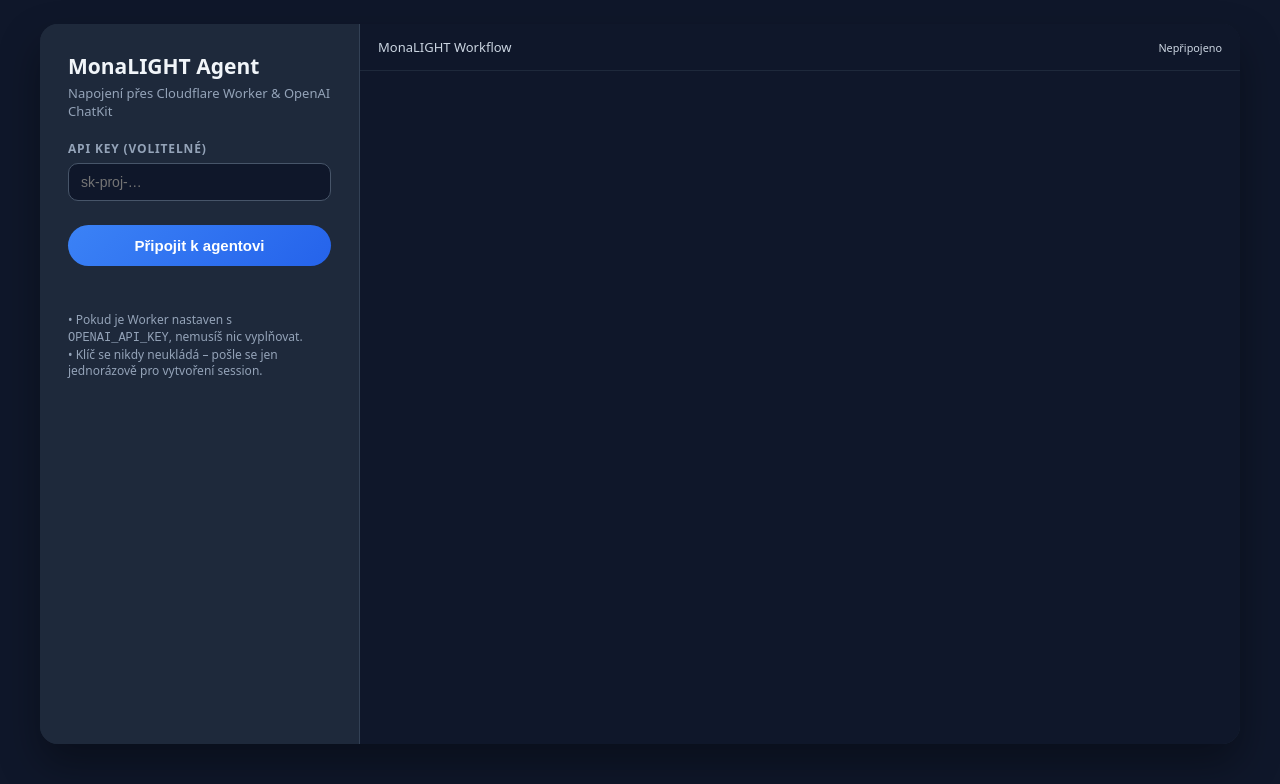
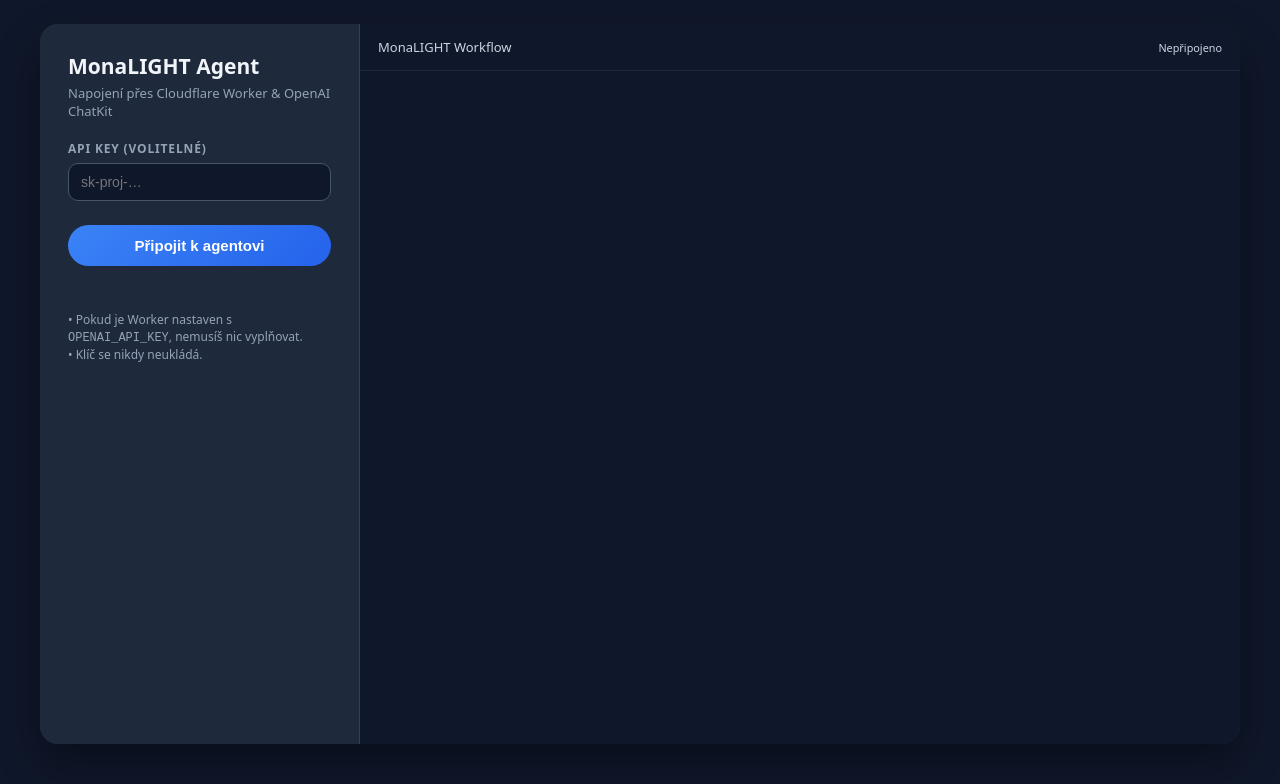
Before and after one commit to Kubity21/Optical_ZEMAX, a plain HTML site: page index.html in a window 1280 px wide. Drawn offline with Linux system fonts and the light colour scheme.

Commit message:
Update index.html

```diff
--- a/index.html
+++ b/index.html
@@ -2,7 +2,7 @@
 <html lang="cs">
 <head>
   <meta charset="UTF-8" />
-  <title>MonaLIGHT – Chat Client</title>
+  <title>Optical and ZEMAX – Chat Client</title>
   <meta name="viewport" content="width=device-width, initial-scale=1" />
   <link rel="preconnect" href="https://cdn.platform.openai.com" />
 
@@ -166,7 +166,7 @@
 
       <div class="hint">
         • Pokud je Worker nastaven s <code>OPENAI_API_KEY</code>, nemusíš nic vyplňovat.<br />
-        • Klíč se nikdy neukládá – pošle se jen jednorázově pro vytvoření session.
+        • Klíč se nikdy neukládá.
       </div>
     </aside>
 
```
